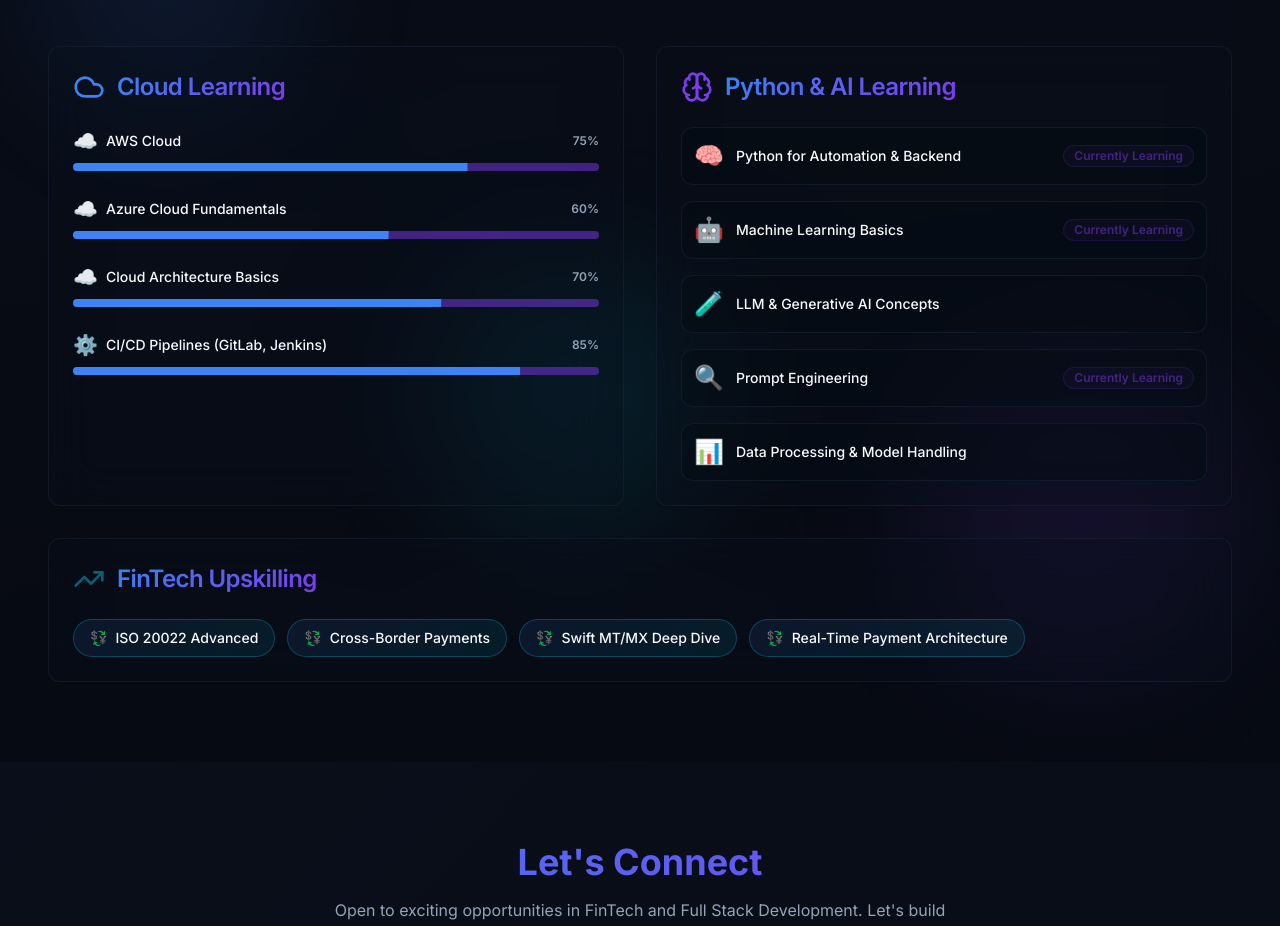
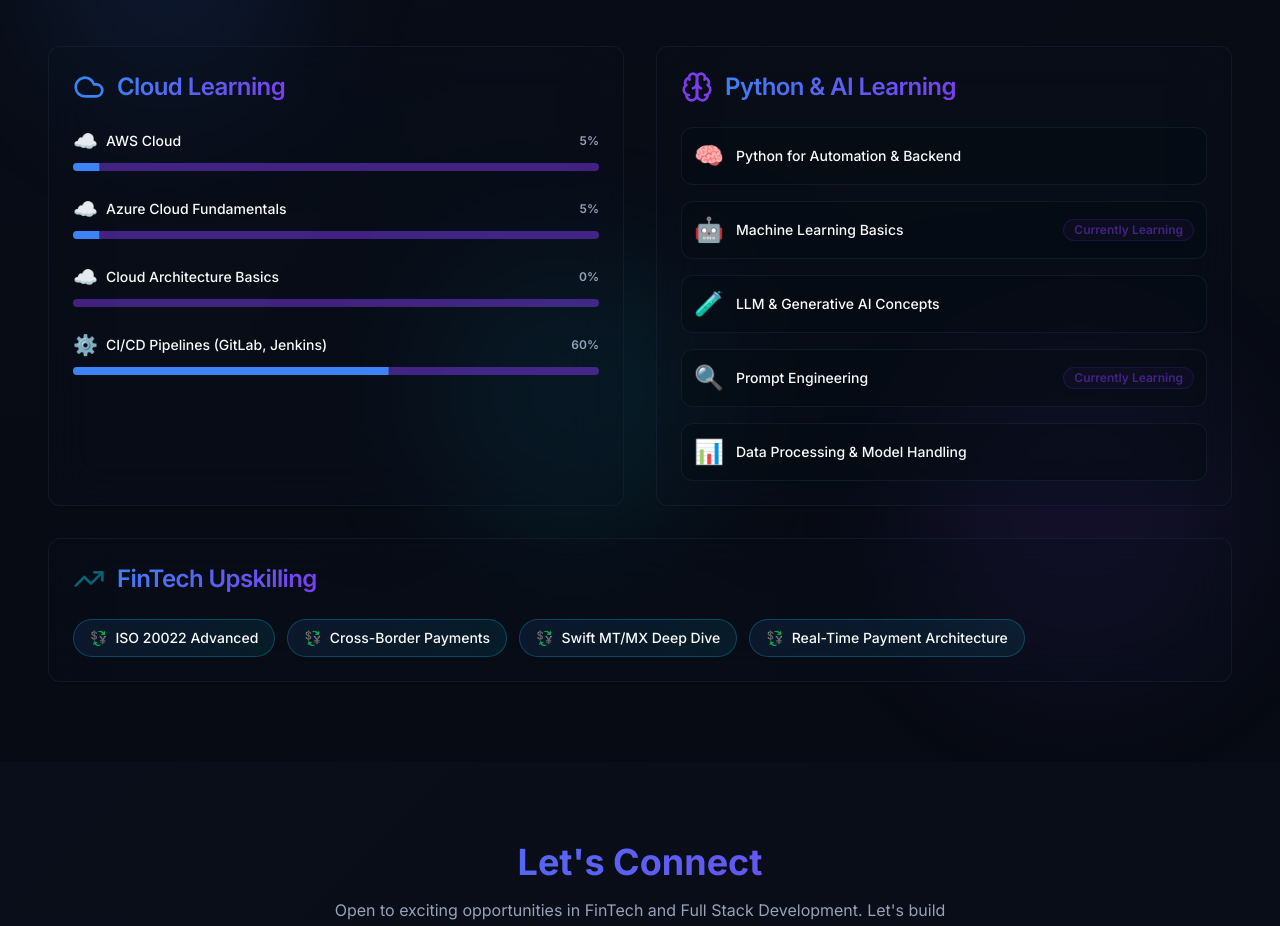
Before and after one commit to Mugesh056/mugesh-portfolio-site, a React (Vite) app: page / in a window 1280 px wide. Shown: the part 5140-6066 px from the top of the page. Built offline with nearby package versions, Linux system fonts and the light colour scheme; the HTML template or start-up script is replaced by a standard one.

Commit message:
Update Learning.tsx

```diff
--- a/src/components/Learning.tsx
+++ b/src/components/Learning.tsx
@@ -5,14 +5,14 @@ import { Badge } from '@/components/ui/badge';
 
 const Learning = () => {
   const cloudSkills = [
-    { name: 'AWS Cloud', progress: 75, icon: '☁️' },
-    { name: 'Azure Cloud Fundamentals', progress: 60, icon: '☁️' },
-    { name: 'Cloud Architecture Basics', progress: 70, icon: '☁️' },
-    { name: 'CI/CD Pipelines (GitLab, Jenkins)', progress: 85, icon: '⚙️' },
+    { name: 'AWS Cloud', progress: 5, icon: '☁️' },
+    { name: 'Azure Cloud Fundamentals', progress: 5, icon: '☁️' },
+    { name: 'Cloud Architecture Basics', progress: 0, icon: '☁️' },
+    { name: 'CI/CD Pipelines (GitLab, Jenkins)', progress: 60, icon: '⚙️' },
   ];
 
   const aiSkills = [
-    { name: 'Python for Automation & Backend', icon: '🧠', learning: true },
+    { name: 'Python for Automation & Backend', icon: '🧠', learning: false },
     { name: 'Machine Learning Basics', icon: '🤖', learning: true },
     { name: 'LLM & Generative AI Concepts', icon: '🧪', learning: false },
     { name: 'Prompt Engineering', icon: '🔍', learning: true },
```
